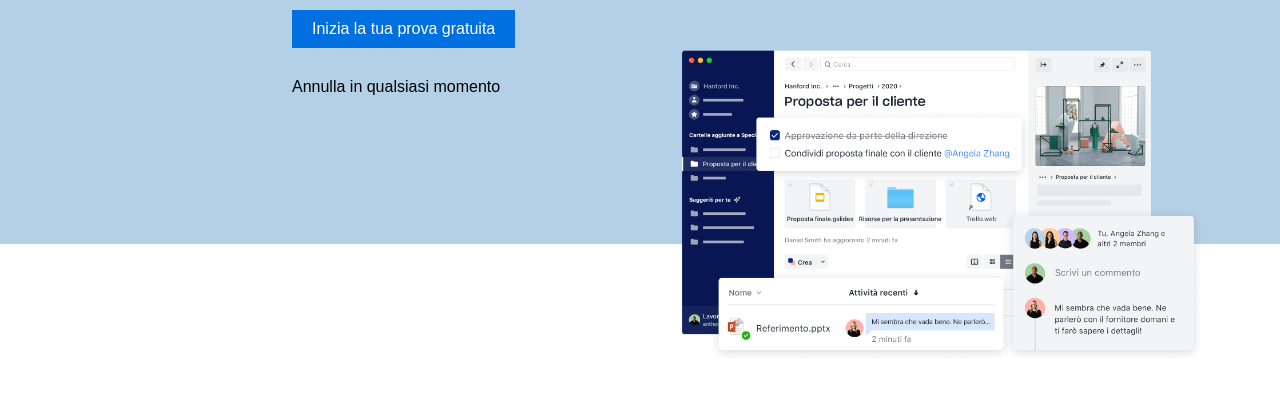
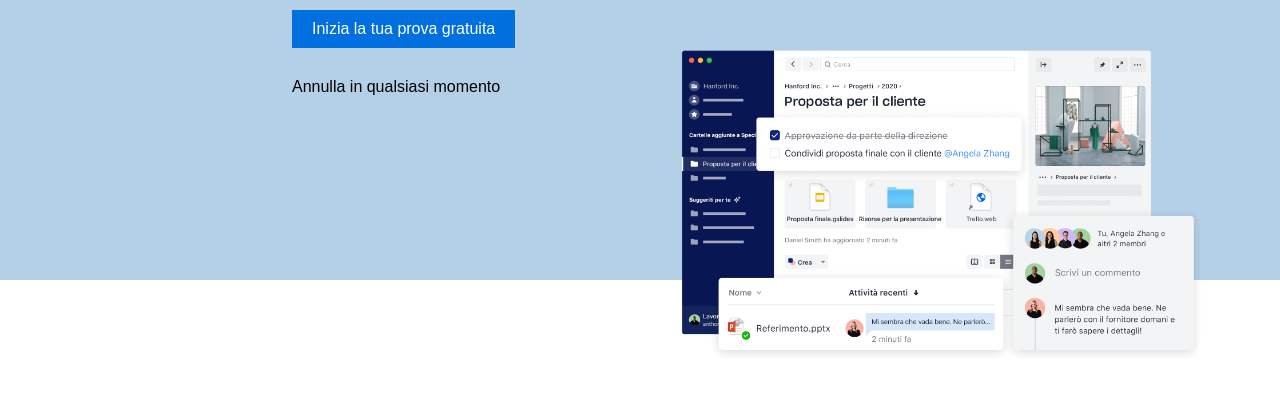
Before and after one commit to FedericoCaglayan99/htmlcss-dropbox, a plain HTML site: page index.html in a window 1280 px wide. Shown: the part 541-934 px from the top of the page. Drawn offline with Linux system fonts and the light colour scheme.

Commit message:
linear gradient fixed

```diff
--- a/style.css
+++ b/style.css
@@ -83,7 +83,7 @@ body {
     display: flex;
     justify-content: space-between;
     align-items: center;
-    background: linear-gradient(#b4d0e6 80%, #fff 20%);
+    background: linear-gradient(#b4d0e6 84%, #fff 19%);
     padding: 60px 20px;
     max-width: 100%;
     margin: 0 auto;
```
